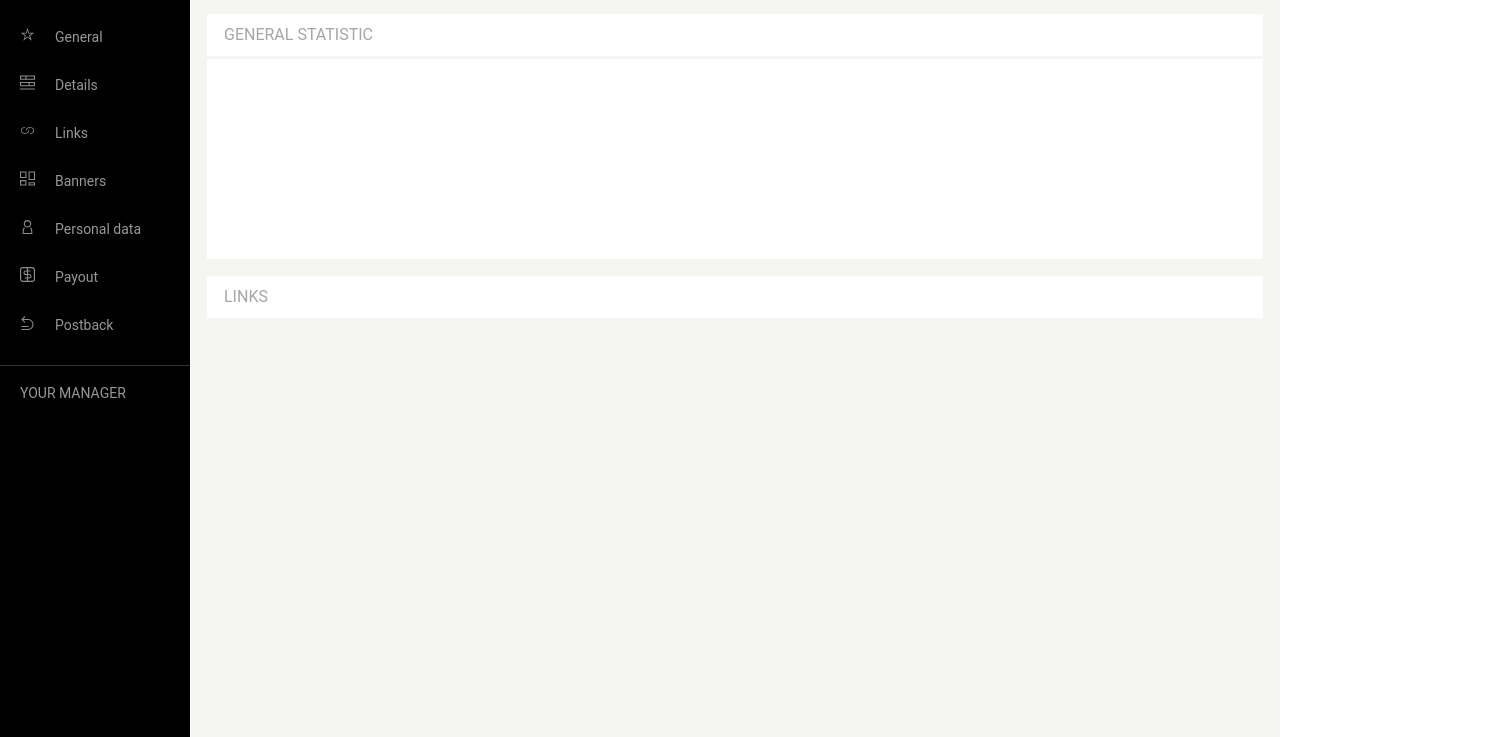
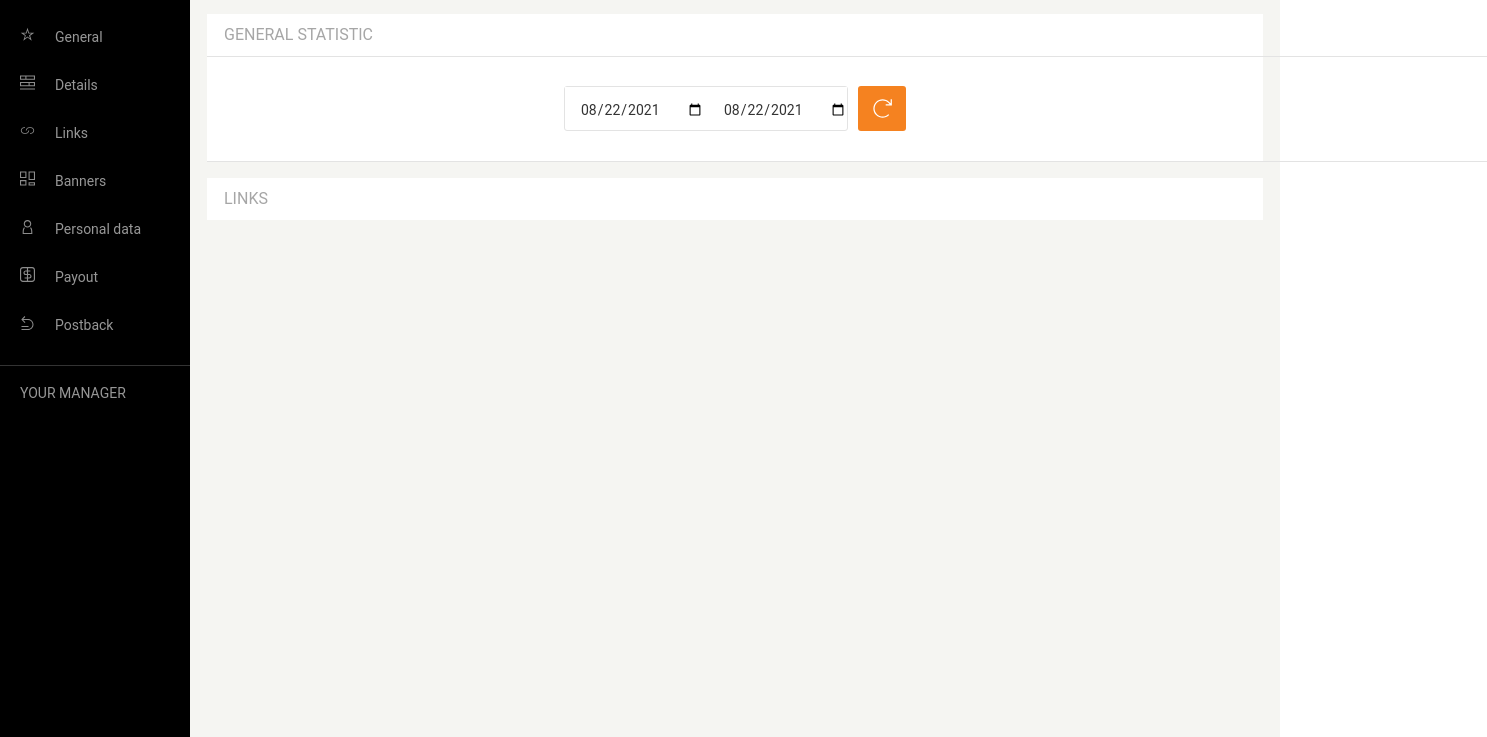
Before and after one commit to AdamBecker85/Banners-links-admin-panel, a website: page index.html in a window 1280 px wide. Shown: the part 63-800 px from the top of the page, 1487 px wide, since content can reach past the window. Drawn offline with Linux system fonts and the light colour scheme.

Commit message:
Add date form

```diff
--- a/index.html
+++ b/index.html
@@ -48,7 +48,18 @@
 
                     <div class="maincontent">
                         <div class="header"><p>General statistic</p></div>
-                        <div class="date"></div>
+                        <span class="break"></span>
+                        <div class="date">
+                            <form class="form">
+                                <div class="formframe">
+                                  <input class="formfield one" type="date" value="2021-08-22">
+                                  <span class="inputbreak"></span>
+                                  <input class="formfield two" type="date" value="2021-08-22">
+                                </div>
+                                <a href="#"><img src="images/refresh.svg" class="btn-small" alt=""></a>
+                            </form>
+                        </div>
+                        <span class="break"></span>
                         <div></div>
                     </div>
 
--- a/sass/style.scss
+++ b/sass/style.scss
@@ -30,12 +30,76 @@ body {
             margin: 17px 17px;
             background-color: white;
 
+            .break{
+                background-color: #E3E3E3;
+                position: absolute;
+                height: 1px;
+                width: 100%;
+
+            }
             .date{
-                height: 200px;
+                display: flex;
+                justify-content: center;
+
+                .form{
+                    margin: 30px 0;
+
+                    .formframe{
+                        margin: 0px auto;
+                        background-color: white;
+                        height: 45px;
+                        float: left;
+                        border-radius: 3px;
+                        border: 1px solid #E3E3E3;
+
+
+                        input{
+                            background-color: white;
+                            height: 30px;
+                            border:none;
+                            font-size: 14px;
+                            font-family: "Roboto";
+                            color: rgb(51, 51, 51);
+                            line-height: 3;
+                            text-align: left;
+                            padding-top: 15px;
+                            padding-left: 15px;
+                        }
+
+                        .inputbreak{
+                            background-color: #E3E3E3;
+                            top: 3px;
+                            width: 1px;
+                            height: 28px;
+                        }
+
+                    }
+
+                    a{
+                        padding: 14px;
+                        margin-left: 10px;
+                        background-color: rgb(245, 130, 32);
+                        border-radius: 3px;
+                        top: 7px;
+                        position: relative;
+
+                        img{
+                            position: relative;
+                            top: 5px;
+                            width: 20px;
+                            height: 21px;
+                            filter: invert(100%);
+                        }
+                    }
+                }
+
+
             }
+
             .header{
-                border-bottom-color: #F5F5F2;
-                border-bottom-style: solid;
+                // border-bottom-color: #F5F5F2;
+                // border-bottom-style: solid;
+
                 p {
                     font-size: 16px;
                     font-family: "Roboto";
```
Also changed, not shown: css/style.css, images/graph.png (added), images/refresh.svg (added), 1 other file.
